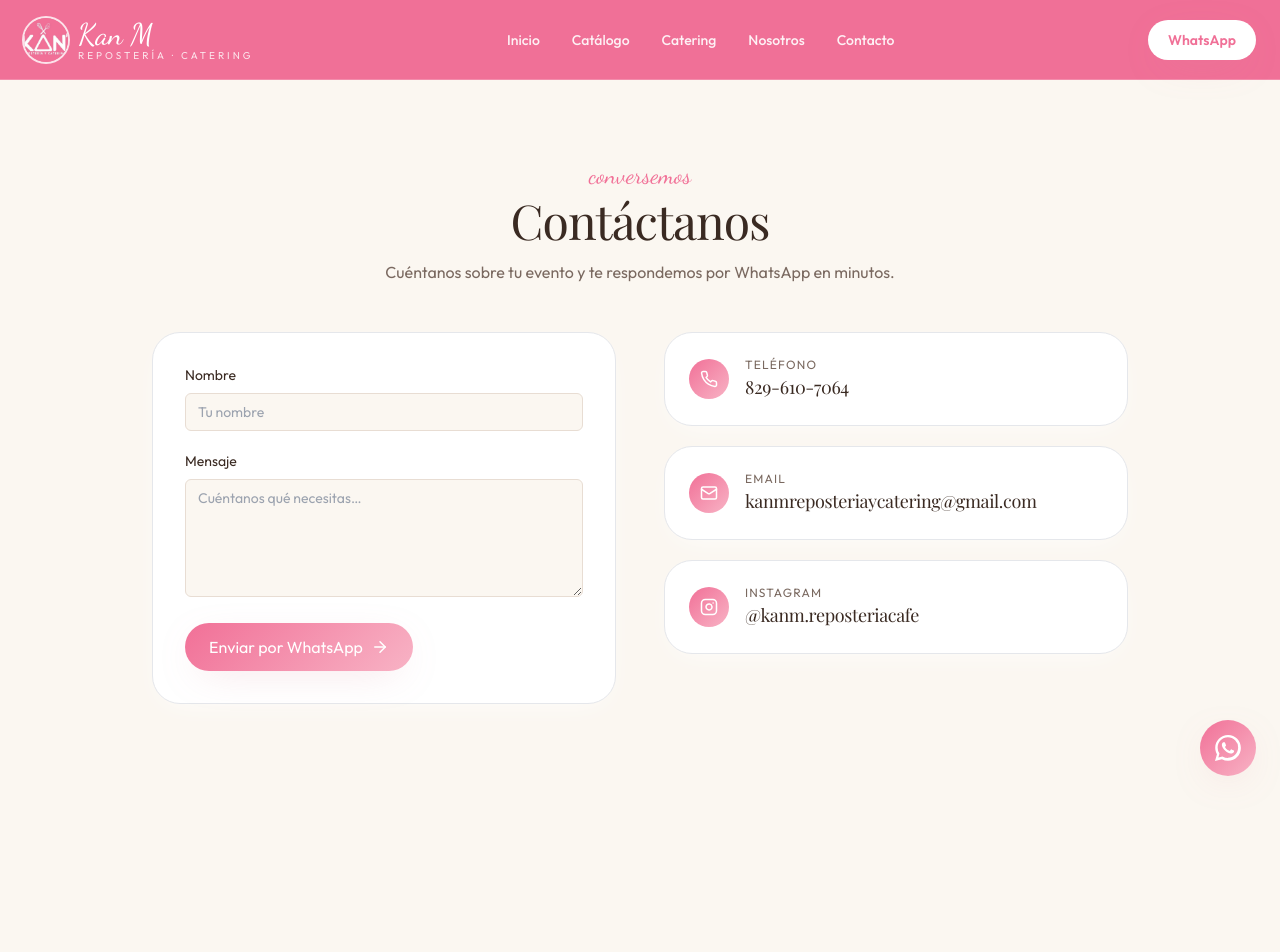
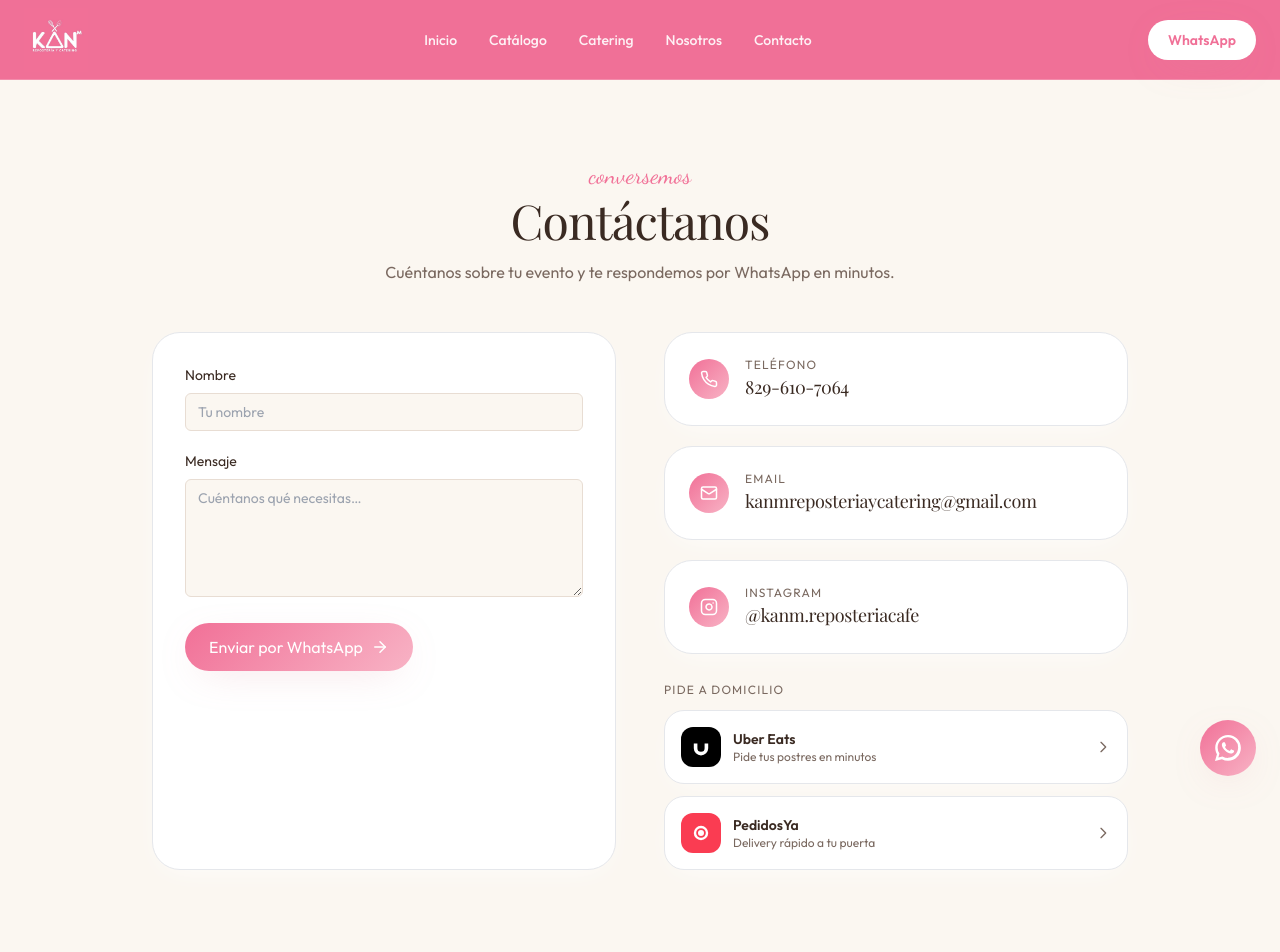
Before and after one commit to 4n1mah/kan-m-reposteria, a Next.js app: page /contacto in a window 1280 px wide. Shown: the top 952 px of the page. Built offline with nearby package versions, Linux system fonts and the light colour scheme.

Commit message:
v6: logo, navbar, pasteles, delivery

```diff
--- a/src/app/catering/page.tsx
+++ b/src/app/catering/page.tsx
@@ -5,7 +5,7 @@ import { waLink, WA_MESSAGES } from "@/lib/whatsapp";
 const services = [
   {
     title: "Bodas",
-    desc: "Mesas dulces personalizadas, tortas de varios pisos y detalles que marcan el día más importante.",
+    desc: "Mesas dulces personalizadas, pasteles de varios pisos y detalles que marcan el día más importante.",
     img: "https://images.unsplash.com/photo-1519225421980-715cb0215aed?w=900",
   },
   {
--- a/src/app/contacto/page.tsx
+++ b/src/app/contacto/page.tsx
@@ -89,6 +89,48 @@ export default function ContactoPage() {
               <div className="font-display text-lg">@kanm.reposteriacafe</div>
             </div>
           </a>
+
+          {/* Delivery platforms */}
+          <div className="pt-2">
+            <p className="text-xs uppercase tracking-widest text-muted-foreground mb-3">Pide a domicilio</p>
+            <div className="flex flex-col gap-3">
+              <a
+                href="https://www.ubereats.com/do/store/kan-m-reposteria-y-catering/QOT7Ijk8VG2ghDALNJ_MKA"
+                target="_blank"
+                rel="noopener noreferrer"
+                className="bg-card rounded-2xl border border-[var(--border)]/60 shadow-card p-4 flex items-center gap-3 hover:shadow-soft transition-shadow"
+              >
+                <div className="w-10 h-10 rounded-xl bg-black flex items-center justify-center shrink-0">
+                  <svg viewBox="0 0 40 40" className="w-6 h-6" fill="none">
+                    <rect width="40" height="40" rx="8" fill="black"/>
+                    <path d="M8 14h6v8a6 6 0 0012 0v-8h6v8a12 12 0 01-24 0v-8z" fill="white"/>
+                  </svg>
+                </div>
+                <div>
+                  <div className="font-semibold text-sm">Uber Eats</div>
+                  <div className="text-xs text-muted-foreground">Pide tus postres en minutos</div>
+                </div>
+                <svg className="w-4 h-4 text-muted-foreground ml-auto" fill="none" viewBox="0 0 24 24" stroke="currentColor" strokeWidth={2}><path strokeLinecap="round" strokeLinejoin="round" d="M9 5l7 7-7 7"/></svg>
+              </a>
+              <a
+                href="https://www.pedidosya.com.do/restaurantes/santo-domingo-d.n./kan-m-reposteria-y-catering-bc836e83-e25b-4ce0-a580-015108a4b79f-menu?origin=shop_list"
+                target="_blank"
+                rel="noopener noreferrer"
+                className="bg-card rounded-2xl border border-[var(--border)]/60 shadow-card p-4 flex items-center gap-3 hover:shadow-soft transition-shadow"
+              >
+                <div className="w-10 h-10 rounded-xl bg-[#FA3C52] flex items-center justify-center shrink-0">
+                  <svg viewBox="0 0 40 40" className="w-6 h-6" fill="none">
+                    <path d="M20 8a12 12 0 100 24A12 12 0 0020 8zm0 4a8 8 0 110 16A8 8 0 0120 12zm0 3a5 5 0 100 10A5 5 0 0020 15z" fill="white"/>
+                  </svg>
+                </div>
+                <div>
+                  <div className="font-semibold text-sm">PedidosYa</div>
+                  <div className="text-xs text-muted-foreground">Delivery rápido a tu puerta</div>
+                </div>
+                <svg className="w-4 h-4 text-muted-foreground ml-auto" fill="none" viewBox="0 0 24 24" stroke="currentColor" strokeWidth={2}><path strokeLinecap="round" strokeLinejoin="round" d="M9 5l7 7-7 7"/></svg>
+              </a>
+            </div>
+          </div>
         </div>
       </div>
     </section>
--- a/src/app/layout.tsx
+++ b/src/app/layout.tsx
@@ -12,7 +12,7 @@ const sans = Outfit({ subsets: ["latin"], variable: "--font-sans", weight: ["300
 export const metadata: Metadata = {
   title: "Kan M — Repostería y Catering",
   description:
-    "Repostería artesanal y catering boutique en República Dominicana. Tortas, postres y mesas dulces para tus momentos especiales.",
+    "Repostería artesanal y catering boutique en República Dominicana. Pastels, postres y mesas dulces para tus momentos especiales.",
   openGraph: {
     title: "Kan M — Repostería y Catering",
     description: "Repostería artesanal y catering boutique.",
--- a/src/app/nosotros/page.tsx
+++ b/src/app/nosotros/page.tsx
@@ -20,7 +20,7 @@ export default function NosotrosPage() {
           </h1>
           <p className="text-muted-foreground mt-6 leading-relaxed">
             Kan M nació del amor por crear momentos memorables a través de la repostería.
-            Cada torta, cada postre, cada mesa dulce es elaborada con ingredientes seleccionados
+            Cada pastel, cada postre, cada mesa dulce es elaborada con ingredientes seleccionados
             y un toque de cariño que se siente en cada bocado.
           </p>
           <p className="text-muted-foreground mt-4 leading-relaxed">
--- a/src/app/page.tsx
+++ b/src/app/page.tsx
@@ -23,7 +23,7 @@ export default async function HomePage() {
               Endulzamos<br />tu evento
             </h1>
             <p className="text-lg text-muted-foreground mt-6 max-w-md leading-relaxed">
-              Tortas artesanales, postres únicos y mesas dulces curadas con amor para los momentos que más importan.
+              Pasteles artesanales, postres únicos y mesas dulces curadas con amor para los momentos que más importan.
             </p>
             <div className="mt-8 flex flex-wrap gap-4">
               <a
@@ -48,7 +48,7 @@ export default async function HomePage() {
             <div className="relative aspect-[4/5] rounded-3xl overflow-hidden shadow-soft">
               <Image
                 src="https://images.unsplash.com/photo-1488477181946-6428a0291777?w=900"
-                alt="Torta artesanal Kan M"
+                alt="Pastel artesanal Kan M"
                 fill
                 priority
                 sizes="(max-width: 768px) 100vw, 50vw"
--- a/src/components/Navbar.tsx
+++ b/src/components/Navbar.tsx
@@ -19,22 +19,16 @@ export default function Navbar() {
     <header style={{ backgroundColor: "#f07097" }} className="sticky top-0 z-50 h-20 border-b border-white/20">
       <div className="max-w-7xl mx-auto px-6 h-full flex items-center justify-between">
 
-        {/* Logo + wordmark */}
-        <Link href="/" className="flex items-center gap-2.5 leading-none">
-          <div className="relative w-11 h-11 shrink-0 rounded-full overflow-hidden ring-2 ring-white/80">
+        {/* Logo only — blends into pink navbar */}
+        <Link href="/" className="flex items-center leading-none">
+          <div className="relative w-16 h-16 shrink-0">
             <Image
               src="/logo-kanm.png"
-              alt="Kan M logo"
+              alt="Kan M Repostería y Catering"
               fill
-              className="object-cover"
+              className="object-contain"
               priority
             />
-          </div>
-          <div>
-            <div className="font-script text-3xl text-white leading-none">Kan M</div>
-            <div className="text-[10px] tracking-[0.3em] uppercase text-white/80 mt-0.5">
-              Repostería · Catering
-            </div>
           </div>
         </Link>
 
```
Also changed, not shown: public/logo-kanm.png.
